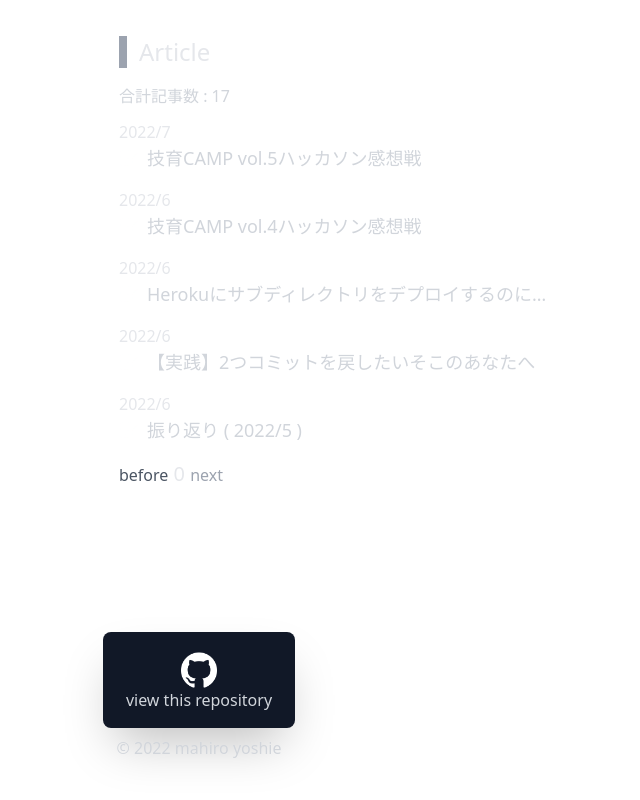
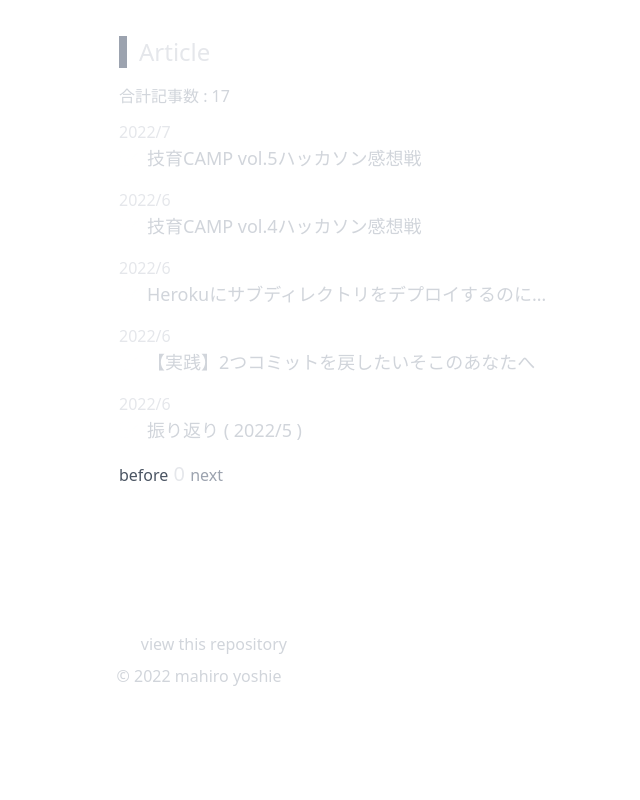
Before and after one commit to mahiro72/mahiro72-resume, a React (Create React App) app: page / in a window 1280 px wide. Shown: the part 2858-3658 px from the top of the page, without its empty margins (441-1081 px from the left). After the commit the page ends 3626 px from the top, so only its background shows below. Built offline with nearby package versions, Linux system fonts and the light colour scheme.

Commit message:
update: footer

```diff
--- a/src/components/layout/Footer.tsx
+++ b/src/components/layout/Footer.tsx
@@ -4,17 +4,15 @@ import img_github from "../../img/common/github.png";
 const Footer = () => {
   return (
     <div className='text-gray-300 text-center mt-12 mb-20'>
-        <div className='bg-gray-900 w-48 h-24 py-1 mx-auto rounded-lg shadow-2xl'>
-            <a
-                    className='hover:text-blue-400'
-                    target="_blank"
-                    href="https://github.com/mahiro72/mahiro72-resume">
-                <div>
-                    <img src={img_github} alt="" className="h-9 w-9 mx-auto mt-4" />
-                    <p>view this repository</p>
-                </div>
-            </a>
-
+        <div className='w-44 flex mx-auto '>
+        <img src={img_github} alt="" className="h-5 w-5 mx-auto" />
+        <a
+            className='hover:text-blue-400'
+            target="_blank"
+            href="https://github.com/mahiro72/mahiro72-resume"
+        >
+            view this repository
+        </a>
         </div>
         <p className='mt-2'>© 2022 mahiro yoshie</p>
     </div>
```
